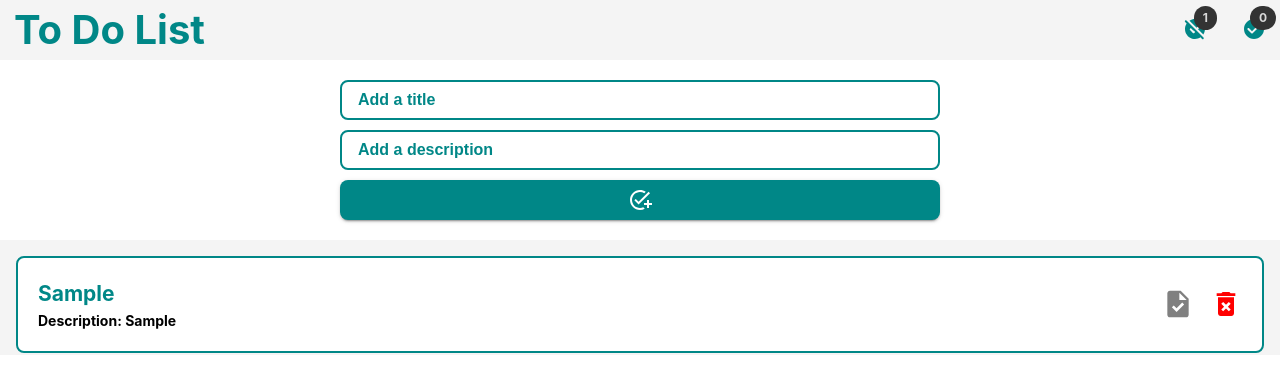
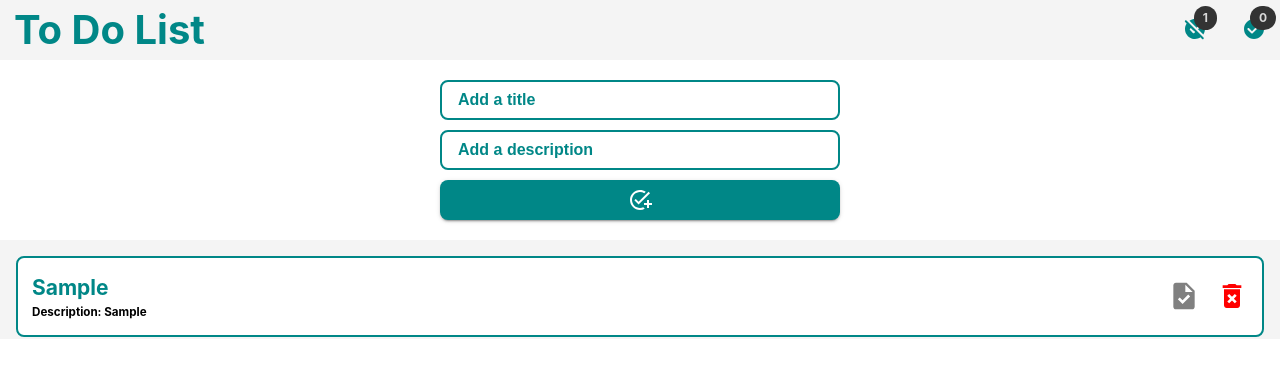
Before and after one commit to HajerMhimdi/my-todo-list, a React (Vite) app: page / in a window 1280 px wide. Both pictures are taken after typing "Sample", "Sample" into the empty fields and a click on the button "Add New Task". Shown: the top 392 px of the page. Built offline with nearby package versions, Linux system fonts and the light colour scheme.

Commit message:
fixing styles

```diff
--- a/src/components/task/Task.jsx
+++ b/src/components/task/Task.jsx
@@ -15,7 +15,7 @@ function Task({ task, onDelete, onComplete }) {
           <h2 className="titleStyle">{task.title}</h2>
         </div>
         <div className='rowDirection'>
-          <h4>Description: {task.description}</h4>
+          <h5 >Description: {task.description}</h5>
         </div>
       </p>
       {task.isCompleted ? (
--- a/src/components/task/style.css
+++ b/src/components/task/style.css
@@ -4,10 +4,9 @@
   align-items: flex-start;
   background: #ffffff;
   border: 2px solid #008787;
-  padding: 20px;
+  padding: 14px;
   border-radius: 8px;
-  gap: 1rem;
-}
+  gap: 1rem;}
 
 .task-completed {
   background: #d9d9d9;
@@ -37,6 +36,7 @@
 
 }
 
+
 .task p {
   font-size: 14px;
   color: #000000;
@@ -58,6 +58,12 @@
 .deleteButton {
   font-size: xx-large !important;
   color: red;
+}
+
+@media (hover: none) {
+  .css-sghohy-MuiButtonBase-root-MuiButton-root:hover {
+      background-color: #008787;
+  }
 }
 
 /* Media Queries for Responsiveness */
--- a/src/components/todoForm/style.css
+++ b/src/components/todoForm/style.css
@@ -10,7 +10,7 @@
   align-items: stretch;
   gap: 10px;
   width: 100%;
-  max-width: 600px;
+  max-width: 400px;
 }
 
 .title-section, .description-section {
--- a/src/components/todoList/style.css
+++ b/src/components/todoList/style.css
@@ -6,7 +6,7 @@
     overflow-y: auto;
     padding: 16px;
     position: relative;
-    max-height: 400px;
+    max-height: 210px;
     padding-bottom: 2px;
     gap: 8px;
   }
```
